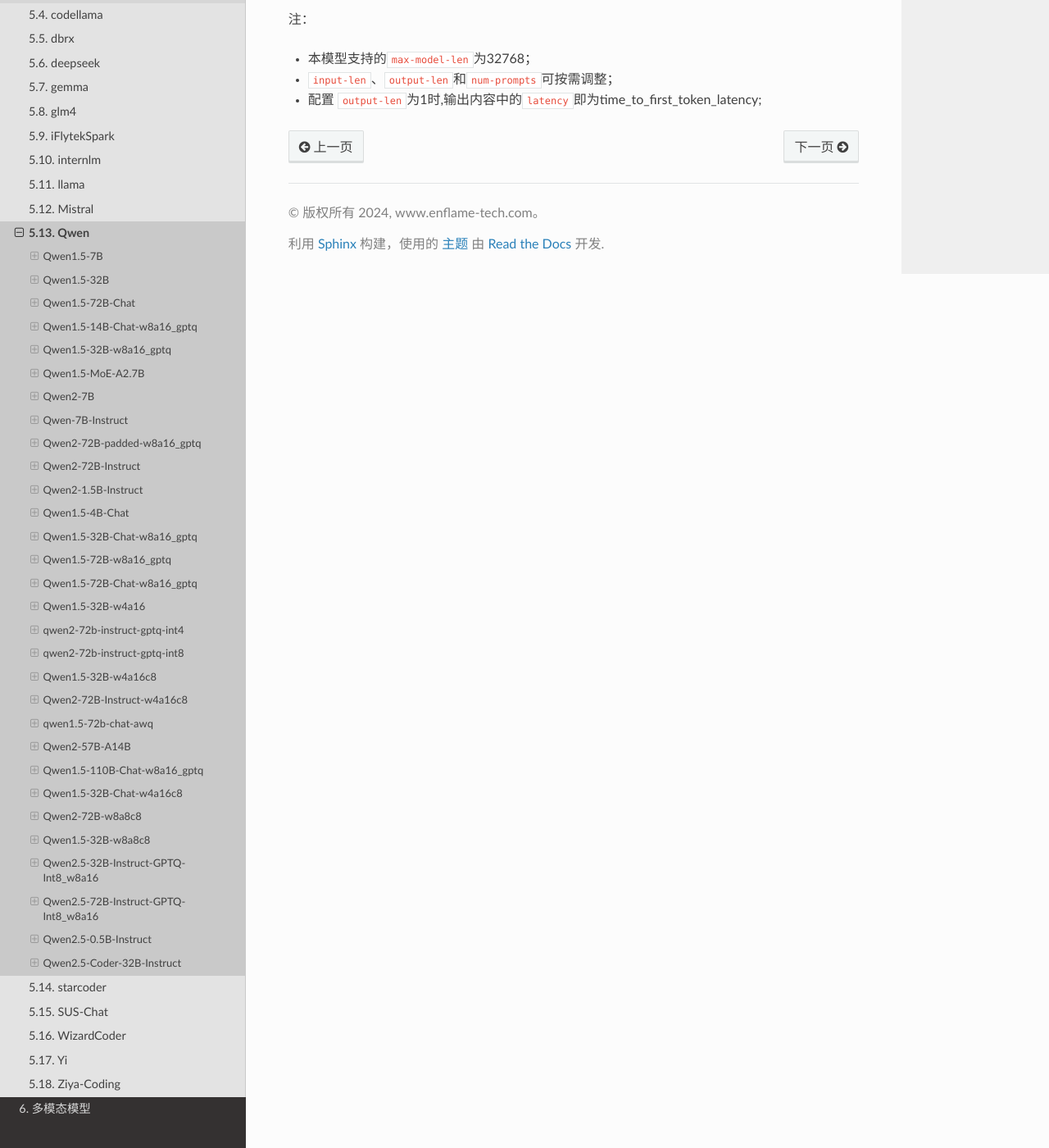
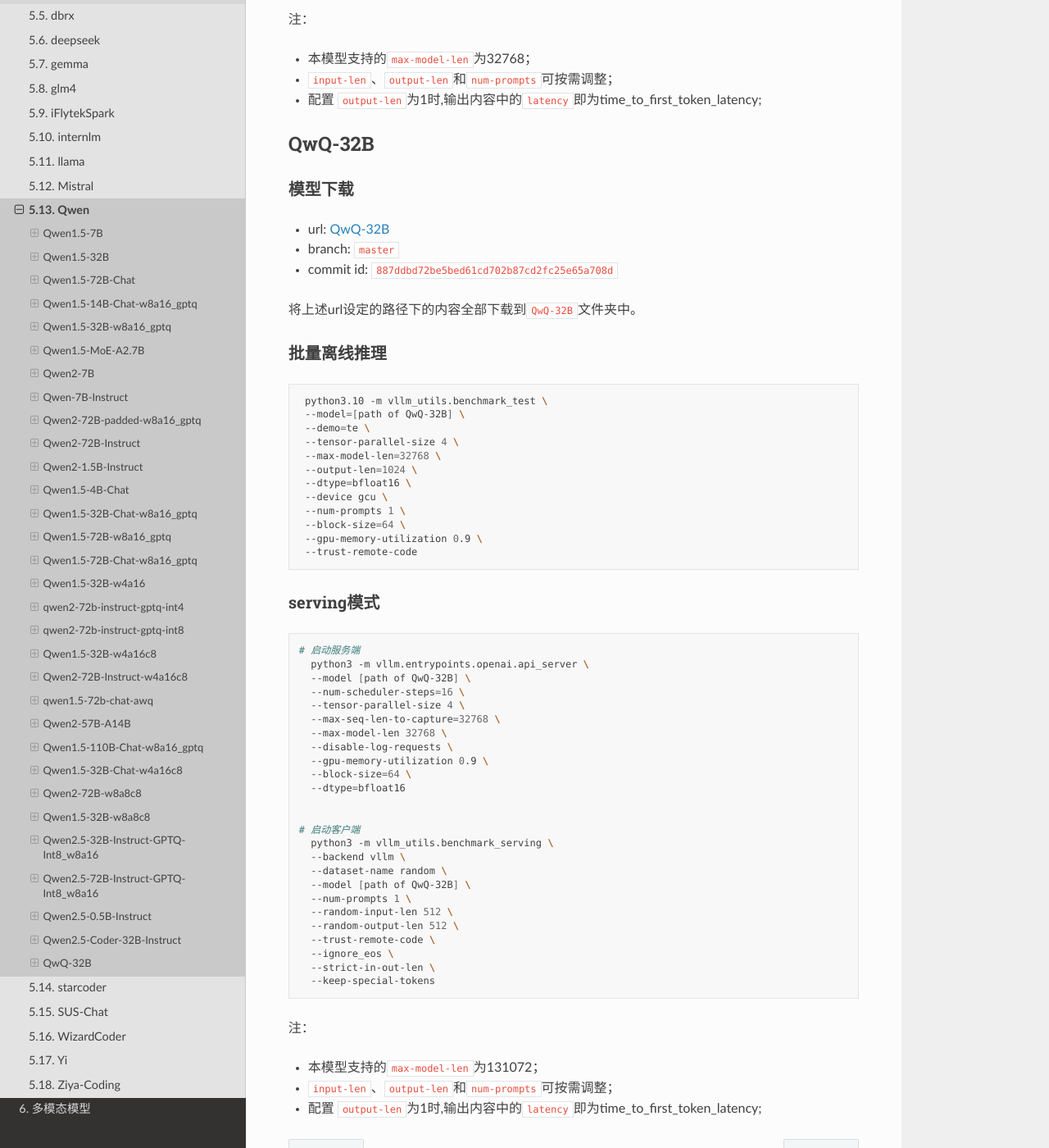
Before and after one commit to EnflameTechnology/vllm-gcu, a Sphinx documentation site: the page built from docs_gcu/content/source/LLMs/qwen.md, in a window 1280 px wide and 1400 px high, scrolled down 33233 px. Shown: the whole window at 82% size. Built offline with Sphinx 7.4.7 and the Read the Docs theme 3.1.0, drawn with Linux system fonts in a browser that asks for light colours; pages that are not in the unit, such as notebooks, are missing from menus.

Commit message:
[Docs](TR-57506) vllm: add docs for QwQ-32B
Root Cause:
        new model
Solution:
        add docs
Test:
        none
Impact area:
        vllm
Fix status:
        done

Signed-off-by: russell.pan <russell.pan@enflame-tech.com>
Change-Id: I3d82840835b1a42c7d61d599e96515390846568f

````diff
--- a/docs_gcu/content/source/LLMs/qwen.md
+++ b/docs_gcu/content/source/LLMs/qwen.md
@@ -1579,3 +1579,63 @@
 *  本模型支持的`max-model-len`为32768；
 *  `input-len`、`output-len`和`num-prompts`可按需调整；
 *  配置 `output-len`为1时,输出内容中的`latency`即为time_to_first_token_latency;
+
+### QwQ-32B
+#### 模型下载
+*  url: [QwQ-32B](https://modelscope.cn/models/Qwen/QwQ-32B/files)
+
+*  branch: `master`
+
+*  commit id: `887ddbd72be5bed61cd702b87cd2fc25e65a708d`
+
+将上述url设定的路径下的内容全部下载到`QwQ-32B`文件夹中。
+
+#### 批量离线推理
+```shell
+ python3.10 -m vllm_utils.benchmark_test \
+ --model=[path of QwQ-32B] \
+ --demo=te \
+ --tensor-parallel-size 4 \
+ --max-model-len=32768 \
+ --output-len=1024 \
+ --dtype=bfloat16 \
+ --device gcu \
+ --num-prompts 1 \
+ --block-size=64 \
+ --gpu-memory-utilization 0.9 \
+ --trust-remote-code
+```
+
+#### serving模式
+
+```shell
+# 启动服务端
+  python3 -m vllm.entrypoints.openai.api_server \
+  --model [path of QwQ-32B] \
+  --num-scheduler-steps=16 \
+  --tensor-parallel-size 4 \
+  --max-seq-len-to-capture=32768 \
+  --max-model-len 32768 \
+  --disable-log-requests \
+  --gpu-memory-utilization 0.9 \
+  --block-size=64 \
+  --dtype=bfloat16
+
+
+# 启动客户端
+  python3 -m vllm_utils.benchmark_serving \
+  --backend vllm \
+  --dataset-name random \
+  --model [path of QwQ-32B] \
+  --num-prompts 1 \
+  --random-input-len 512 \
+  --random-output-len 512 \
+  --trust-remote-code \
+  --ignore_eos \
+  --strict-in-out-len \
+  --keep-special-tokens
+```
+注：
+*  本模型支持的`max-model-len`为131072；
+*  `input-len`、`output-len`和`num-prompts`可按需调整；
+*  配置 `output-len`为1时,输出内容中的`latency`即为time_to_first_token_latency;
````
